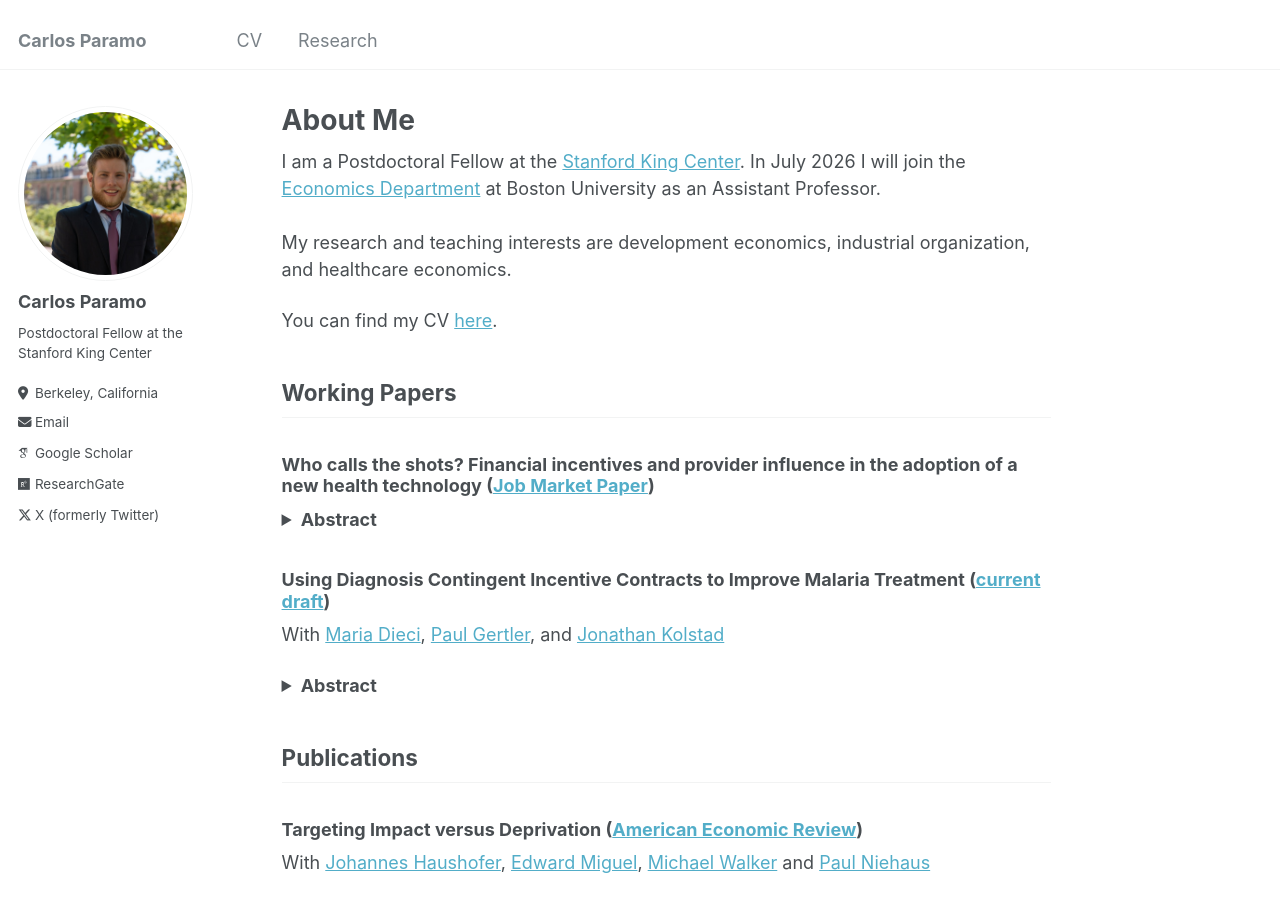
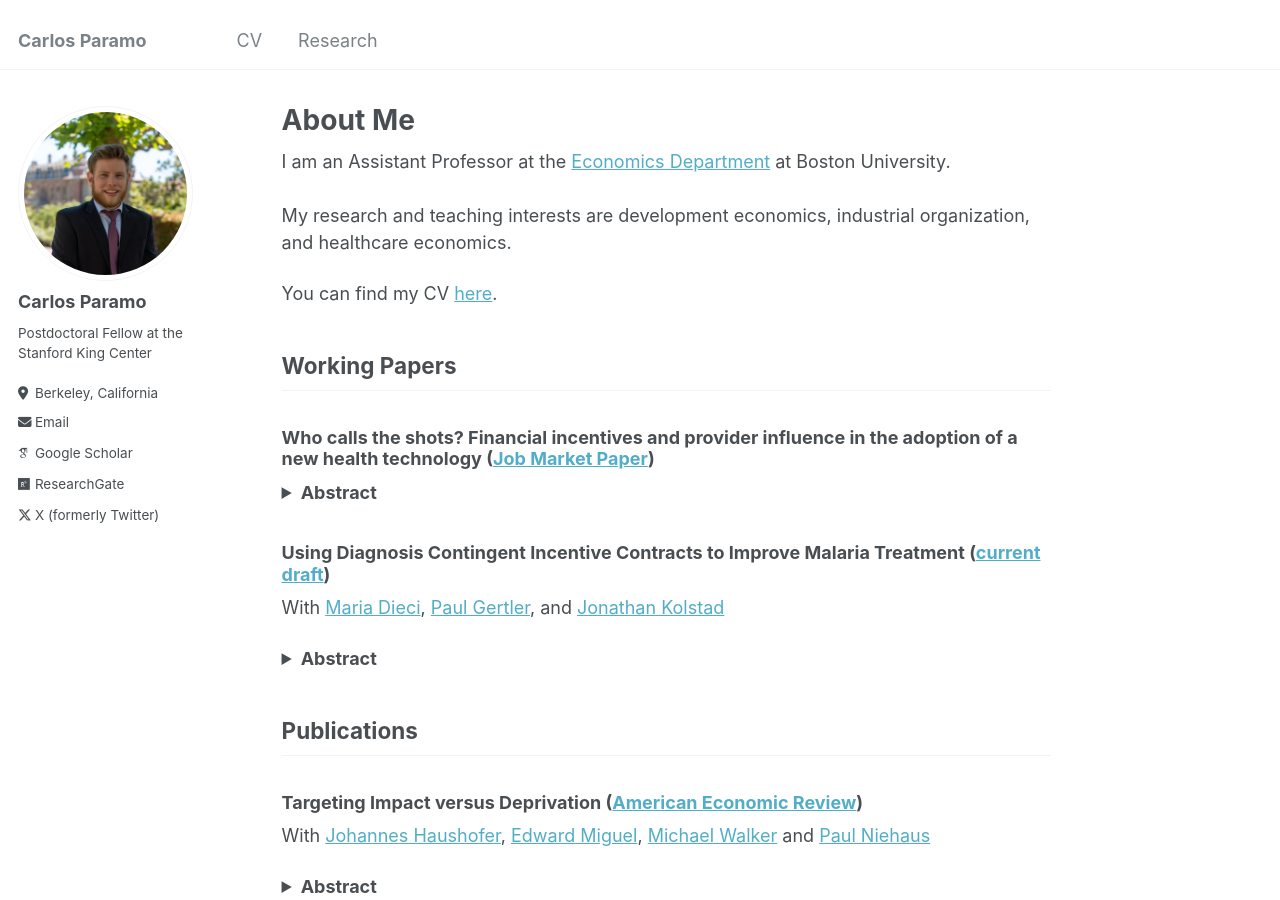
Before and after one commit to paramobrotz/paramobrotz.github.io, a Jekyll site: the page built from _pages/about.md, in a window 1280 px wide and 900 px high. Built offline with Jekyll 4.4.1, drawn with Linux system fonts in a browser that asks for light colours; some web fonts are replaced.

Commit message:
Update about.md

```diff
--- a/_pages/about.md
+++ b/_pages/about.md
@@ -8,7 +8,7 @@ redirect_from:
   - /about.html
 ---
 
-I am a Postdoctoral Fellow at the [Stanford King Center](https://kingcenter.stanford.edu/){:target="_blank"}. In July 2026 I will join the [Economics Department](https://www.bu.edu/econ/){:target="_blank"} at Boston University as an Assistant Professor.
+I am an Assistant Professor at the [Economics Department](https://www.bu.edu/econ/){:target="_blank"} at Boston University.
 <br clear="right"/>
 <br> My research and teaching interests are development economics, industrial organization, and healthcare economics.
 
```
